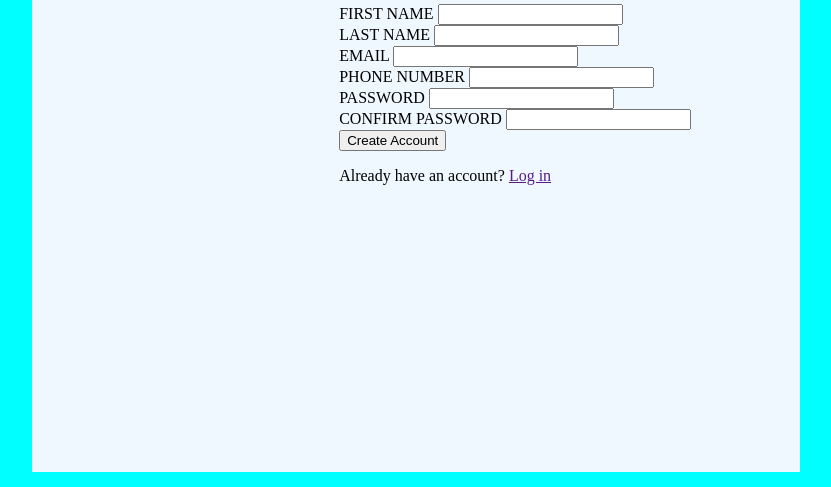
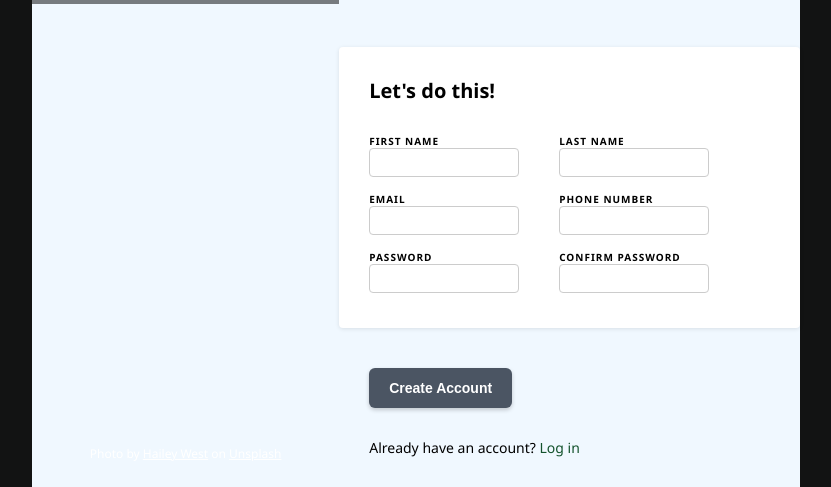
Before and after one commit to Big-Ben12/sign-up-form, a plain HTML site: page index.html in a window 1280 px wide. Shown: the part 328-815 px from the top of the page, without its empty margins (224-1055 px from the left). Drawn offline with Linux system fonts and the light colour scheme; a web font is replaced by a local one.

Commit message:
Refactor CSS styles for improved layout and design of the sign-up form

```diff
--- a/style.css
+++ b/style.css
@@ -4,8 +4,8 @@
 }
 
 body {
-
-    background-color: aqua;
+    font-family: 'Segoe UI', Tahoma, Geneva, Verdana, sans-serif;
+    background-color: rgb(18, 19, 19);
     display: flex;
     justify-content: center;
     align-items: center;
@@ -17,7 +17,7 @@ body {
     background-color: aliceblue;
     width: 60%;
     display: flex;
-    height: 100%;
+    /* height: 100%; */
     /* justify-content: center;
     align-items: center; */
 }
@@ -30,8 +30,13 @@ body {
     width: 40%;
     height: 100vh;
     display: flex;
-    justify-content: flex-start;
+    justify-content: center;
     align-items: flex-start;
+    position: relative;
+}
+
+.right_side {
+    width: 60%;
 }
 
 .logo_section {
@@ -41,7 +46,7 @@ body {
     justify-content: center;
     align-items: center;
     width: 100vw;
-    margin-top: 40%;
+    margin-top: 12em;
 }
 
 .logo_img {
@@ -57,10 +62,97 @@ body {
     margin: 30px 0;
 }
 
-.sign_up_text {
-    font-size: 24px;
+.credit {
+    position: absolute;
+    bottom: 10px;
+    color: white;
+    font-size: 12px;
+  }
+
+.credit a {
+    color: white;
+}
+
+.sign_up_text, .form_heading, .login_text {
+    font-size: 20px;
+    margin-top: 6em;
+    margin-bottom: 0;
+    padding: 30px;
 }
 
 .last_line {
-    line-height: 2;
+    line-height: 3;
 }
+
+form {
+    background: #ffffff;
+    padding-bottom: 20px;
+    border-radius: 4px;
+    box-shadow: 0 1px 4px rgba(0, 0, 0, 0.1);
+    width: 100%;
+}
+
+.form-row {
+    display: flex;
+    gap: 40px;
+    margin-bottom: 15px;
+    width: 70%;
+    padding-left: 30px;
+}
+
+.form-group {
+    flex: 1;
+    display: flex;
+    flex-direction: column;
+    /* padding: 30px; */
+}
+
+label {
+    font-size: 10px;
+    font-weight: bolder;
+    text-transform: uppercase;
+    letter-spacing: 1px;
+    /* margin-bottom: 5px; */
+  }
+
+input {
+    padding: 8px;
+    font-size: 10px;
+    border: 1px solid #ccc;
+    border-radius: 4px;
+}
+
+input:focus {
+    border-color: #2563eb;
+    outline: none;
+}
+
+.form_heading, .login_text{
+    margin-top: 0;
+}
+
+.submit_btn {
+    margin-top: 20px;
+    margin-left: 30px;
+    background-color: #4b5563;
+    color: white;
+    padding: 12px 20px;
+    border: none;
+    border-radius: 6px;
+    font-weight: bold;
+    font-size: 14px;
+    cursor: pointer;
+    box-shadow: 0 2px 4px rgba(0,0,0,0.2);
+  }
+
+  .login{
+    margin-top: 20px;
+  }
+  .login_text a {
+    color: #14532d;
+    text-decoration: none;
+  }
+
+.login_text {
+    font-size: 14px;
+}
```
